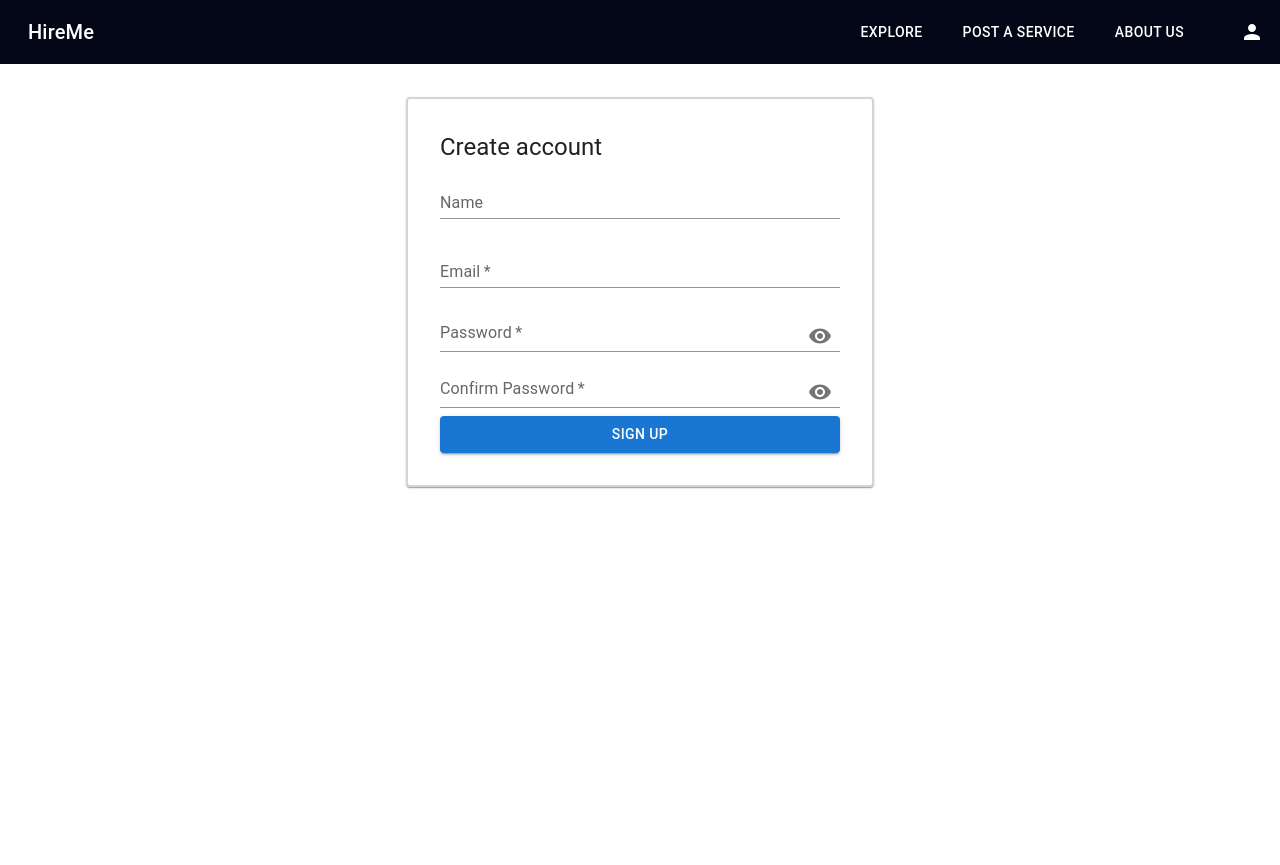
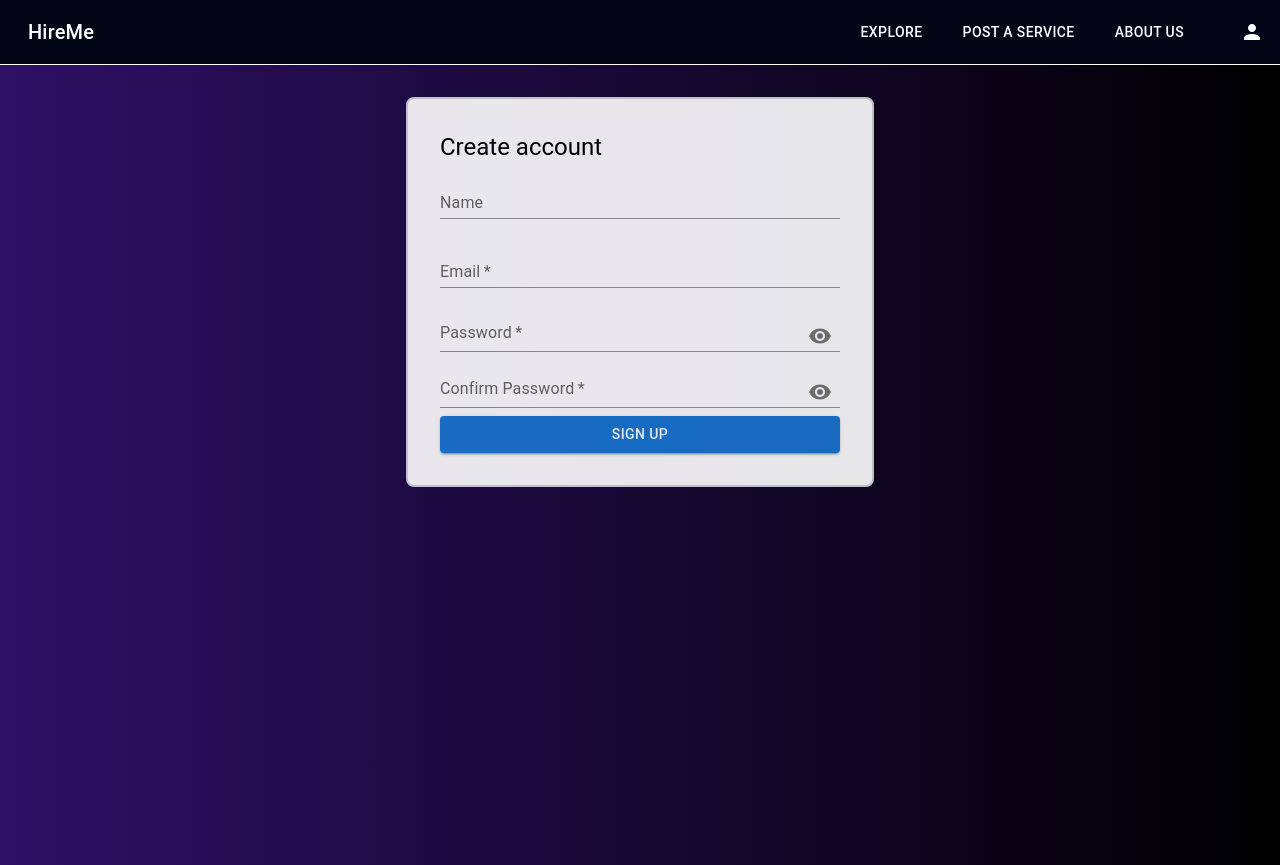
Before and after one commit to RyanTan182/devsoc_blueprint_hackathon_2024_frontend, a React (Create React App) app: page /account/register in a window 1280 px wide. Built offline with nearby package versions, Linux system fonts and the light colour scheme.

Commit message:
Unify ui background

```diff
--- a/src/components/ProductPage/ProductPage.js
+++ b/src/components/ProductPage/ProductPage.js
@@ -6,6 +6,7 @@ import useSWR from 'swr';
 import { GetProducts } from '../../requests/GetProducts';
 import { GET_ALL_PRODUCTS_API } from '../../requests/requestConfig';
 import PageSpinner from '../ui/pageSpinner';
+import { Box } from '@mui/material';
 
 const dummyProducts = {
     "limit": 10,
@@ -90,8 +91,8 @@ export default function ProductPage() {
     //     'reviews':'4',
     //     'description': 'At Megan Fox Piano Academy, we belive that anyone can master the piano with the right guidance and dedication. Whether you are a complete beginnner or looking to refind your skills, our personalised piano lessons are designed to help you achieve your musical goals at any stage of your journey.' }]
     return(
-        <div>
+        <Box className = 'min-h-screen bg-gradient-to-r from-violet-950 to-black'>
             {products.map(product => <ProductCard data={product} />)}
-        </div>
+        </Box>
     );
 }
--- a/src/components/common/ProductCard.js
+++ b/src/components/common/ProductCard.js
@@ -84,7 +84,7 @@ export default function ProductCard({ data }) {
 
 
   return (
-    <div className="ProductCard-card">
+    <Box className="ProductCard-card">
       <ImageSlider />
       <div className='ProductCard-content'>
         <h1>{data['product_name']}</h1>
@@ -103,6 +103,6 @@ export default function ProductCard({ data }) {
       <div className='ProductCard-rec-cards'>
         {sellers.map(d => <SellerCard data={d} />)}
       </div>
-    </div>
+    </Box>
   );
 }
--- a/src/pages/LoginPage.js
+++ b/src/pages/LoginPage.js
@@ -87,7 +87,7 @@ export default function LoginPage() {
                 width: "100vw",
                 height: "100vh"
             }}
-            className="flex justify-center bg-black"
+            className="flex justify-center bg-gradient-to-r from-violet-950 to-black"
         >
             <Box className="flex flex-col pt-8 mb-2">
                 <Box className='my-4 flex justify-center'>
@@ -101,8 +101,8 @@ export default function LoginPage() {
                 >
                     {({errors, touched}) => (
                         <Form className='bg-black'>
-                            <Paper
-                                className="border-gray-300 border-solid border-2 rounded-lg p-8 w-[400px]"
+                            <Box
+                                className="border-gray-300 border-solid border-2 rounded-lg p-8 w-[400px] bg-white opacity-90"
                             >
                                 <Typography variant="h5">Login</Typography>
 
@@ -130,7 +130,7 @@ export default function LoginPage() {
                                 >
                                     {isSubmitting ? "Submitting..." : "Login"}
                                 </FormikSubmitButton>
-                            </Paper>
+                            </Box>
                         </Form>
                     )}
                 </Formik>
--- a/src/pages/UserRegistrationPage.js
+++ b/src/pages/UserRegistrationPage.js
@@ -85,7 +85,7 @@ function SignUpPage() {
                 width: "100vw",
                 height: "100vh"
             }}
-            className="flex justify-center bg-white"
+            className="flex justify-center bg-gradient-to-r from-violet-950 to-black"
         >
             <Box className="flex flex-col pt-8 mb-2">
                 <Formik
@@ -95,8 +95,8 @@ function SignUpPage() {
                 >
                     {({errors, touched }) => (
                         <Form>
-                            <Paper
-                                className="border-gray-300 border-solid border-2 rounded-lg p-8 w-[400px]"
+                            <Box
+                                className="border-gray-300 border-solid border-2 rounded-lg p-8 w-[400px] bg-white opacity-90"
                             >
                                 <Typography variant="h5">Create account</Typography>
 
@@ -142,7 +142,7 @@ function SignUpPage() {
                                 >
                                     {isSubmitting ? "Submitting..." : "Sign up"}
                                 </FormikSubmitButton>
-                            </Paper>
+                            </Box>
                         </Form>
                     )}
             </Formik>
```
